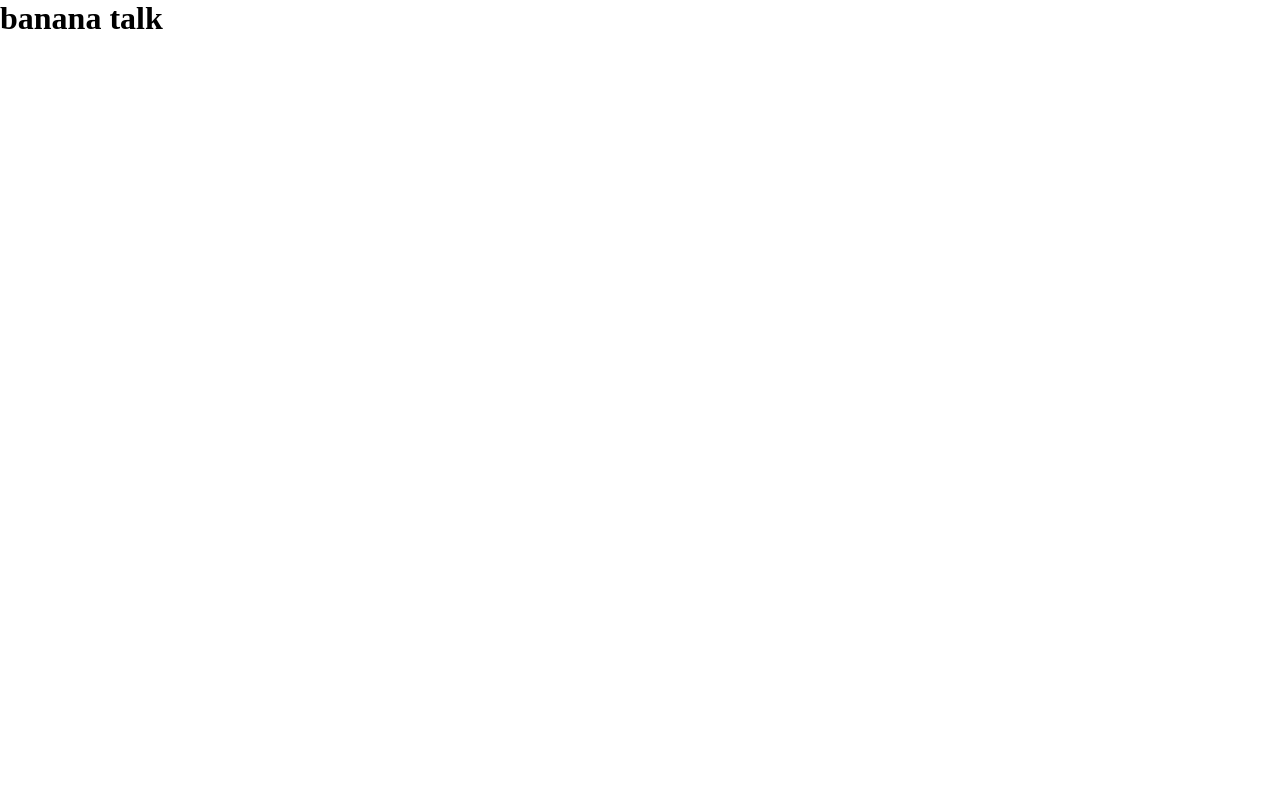
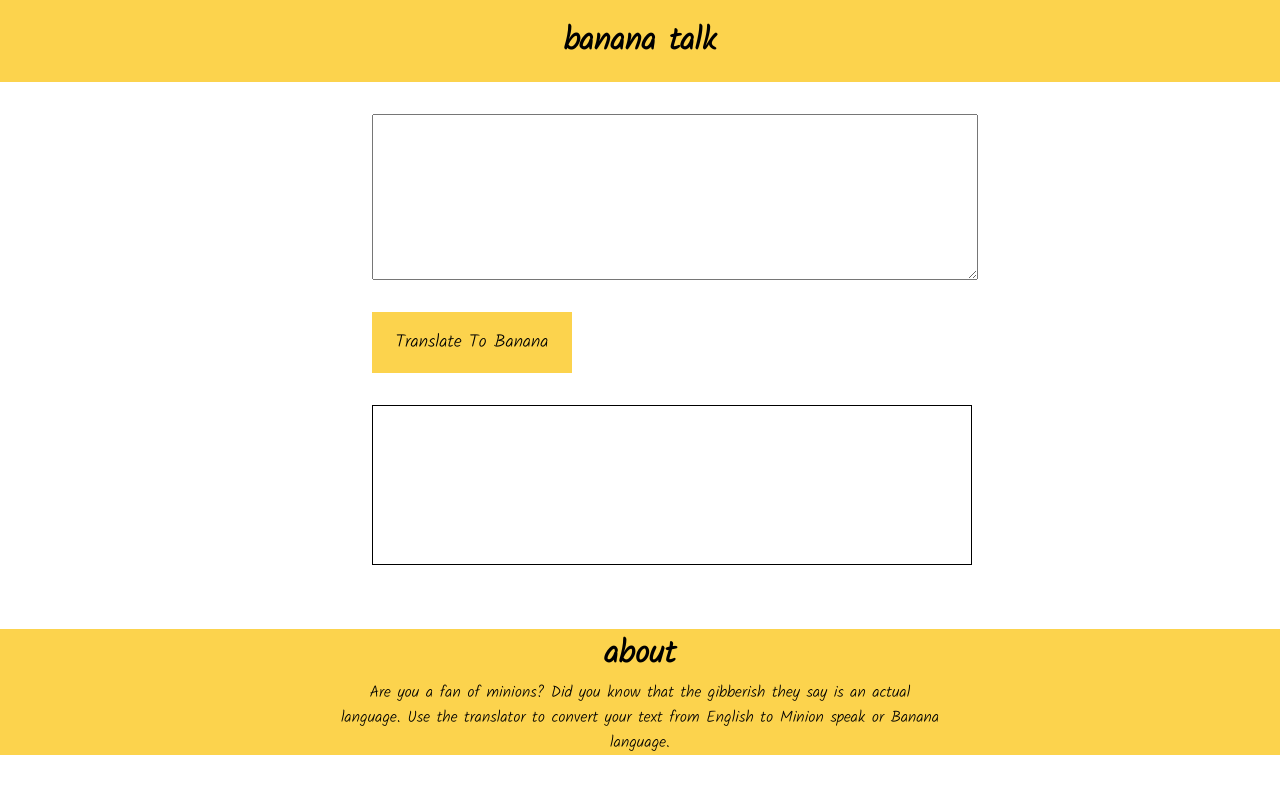
Before and after one commit to akashsoni211/MarkSix-Minions-bananaTalk, a plain HTML site: page index.html in a window 1280 px wide. Drawn offline with Linux system fonts and the light colour scheme.

Commit message:
add css and html

```diff
--- a/index.html
+++ b/index.html
@@ -5,13 +5,22 @@
     <meta http-equiv="X-UA-Compatible" content="IE=edge">
     <meta name="viewport" content="width=device-width, initial-scale=1.0">
     <link rel="stylesheet" type="text/css" href="style.css">
-
+    <link href="https://fonts.googleapis.com/css2?family=Kalam:wght@300&family=Poppins&display=swap" rel="stylesheet">
     <title>Banana talk</title>
 </head>
 <body>
     <header>
         <h1>banana talk</h1>
     </header>
+    <main class="main">
+        <textarea class="txt-box-input" id="textinput" cols="100" rows="5"></textarea>
+        <button class="btn-translate">Translate To Banana</button>
+        <div id="textoutput"></div>
+    </main>
+    <footer class="footer">
+        <h1>about</h1>
+        <p>Are you a fan of minions? Did you know that the gibberish they say is an actual language. Use the translator to convert your text from English to Minion speak or Banana language.</p>
+    </footer>
     <script src="main.js"></script>
 </body>
 </html>
--- a/style.css
+++ b/style.css
@@ -1,3 +1,62 @@
 *{
+    margin: 0%;
+    font-family: 'Kalam', cursive;
+}
+
+header{
+    max-width:100%;
+    text-align: center;
+    height: 50px;
+    background-color: #fcd34d;
+    padding: 1rem;
+}
+
+.main{
+    font-size: large;
+    max-width: 600px;
     margin: auto;
 }
+
+.txt-box-input{
+    width: 600px;
+    display: block;
+    min-height: 20vh;
+    margin: 2rem;
+    font-size: large;
+}
+
+.btn-translate{
+    margin: 2rem;
+    display: block;
+    padding: 1rem;
+    width: 200px;
+    background-color: #fcd34d;
+    color: black;
+    border: none;
+    font-size: large;
+}
+#textoutput{
+    margin: 2rem;
+    box-sizing: border-box;
+    width: 100%;
+    min-height: 20vh;
+    max-height: 25vh;
+    overflow: scroll;
+    border: 1px solid black;
+    padding: 1rem;
+    font-size: large;
+    margin-bottom: 4rem;
+}
+
+.footer{
+    max-width: 100%;
+    margin: auto;
+    bottom: 0%;
+    text-align: center;
+    background-color: #fcd34d;
+}
+
+.footer>p{
+    max-width: 600px;
+    margin: auto;
+}
```
